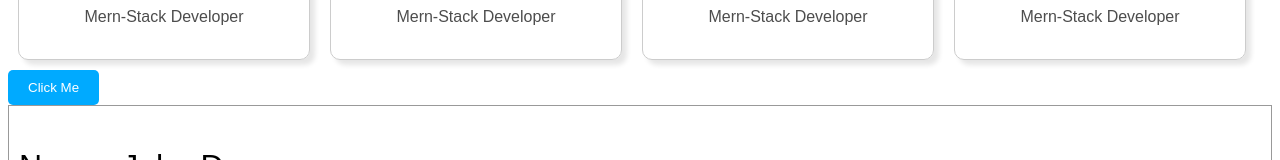
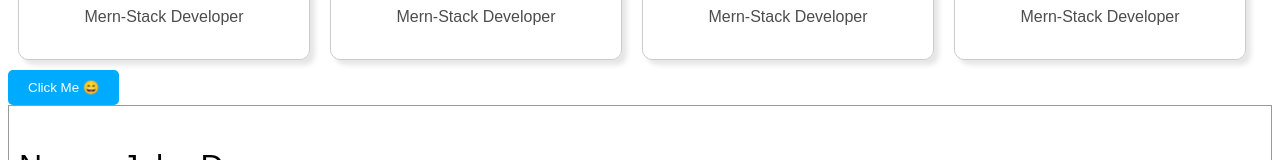
Before and after one commit to Tsigabuwalker/Learning-React-js, a React (Vite) app: page / in a window 1280 px wide. Shown: the part 540-700 px from the top of the page. Built offline with nearby package versions, Linux system fonts and the light colour scheme.

Commit message:
Click event

```diff
--- a/src/Button.jsx
+++ b/src/Button.jsx
@@ -1,8 +1,24 @@
-function Button(){
-    return(
-        <button className="button">Click Me</button>
+import React from 'react';
 
+function Button() {
+let count = 0;
+
+const btn2 = (name) => {
+    if(count < 3){
+        count++;
+        console.log(` ${name} Button Clicked ${count} times. Hello`);
+    }
+    else{
+        console.log("Button has reached its maximum limit. Clicking is disabled.");
+    }
+}
+
+
+    return (
+        <button onClick={() => btn2("Tsigabu")} className="button">
+            Click Me 😄
+        </button>
     );
+}
 
-}
 export default Button;
```
